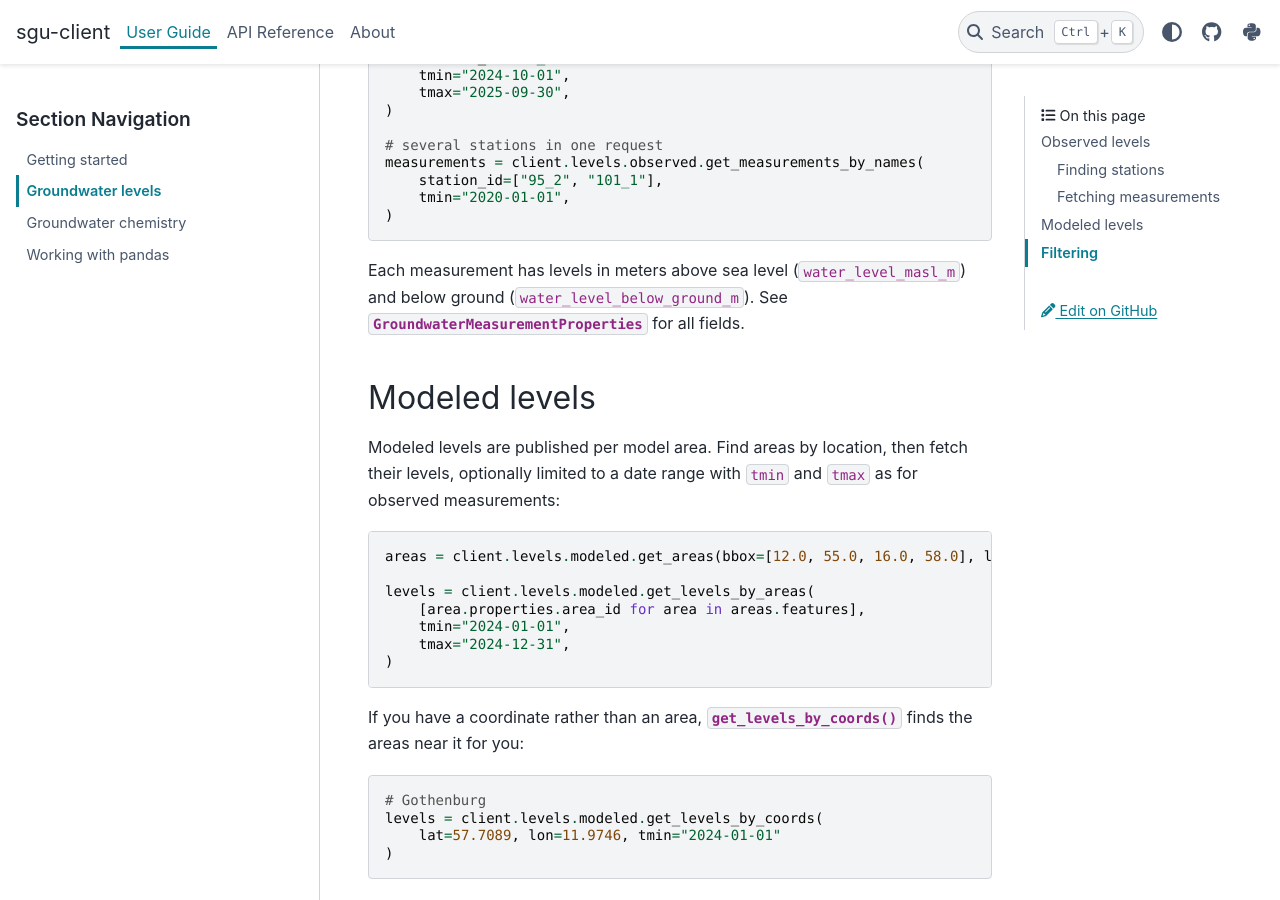
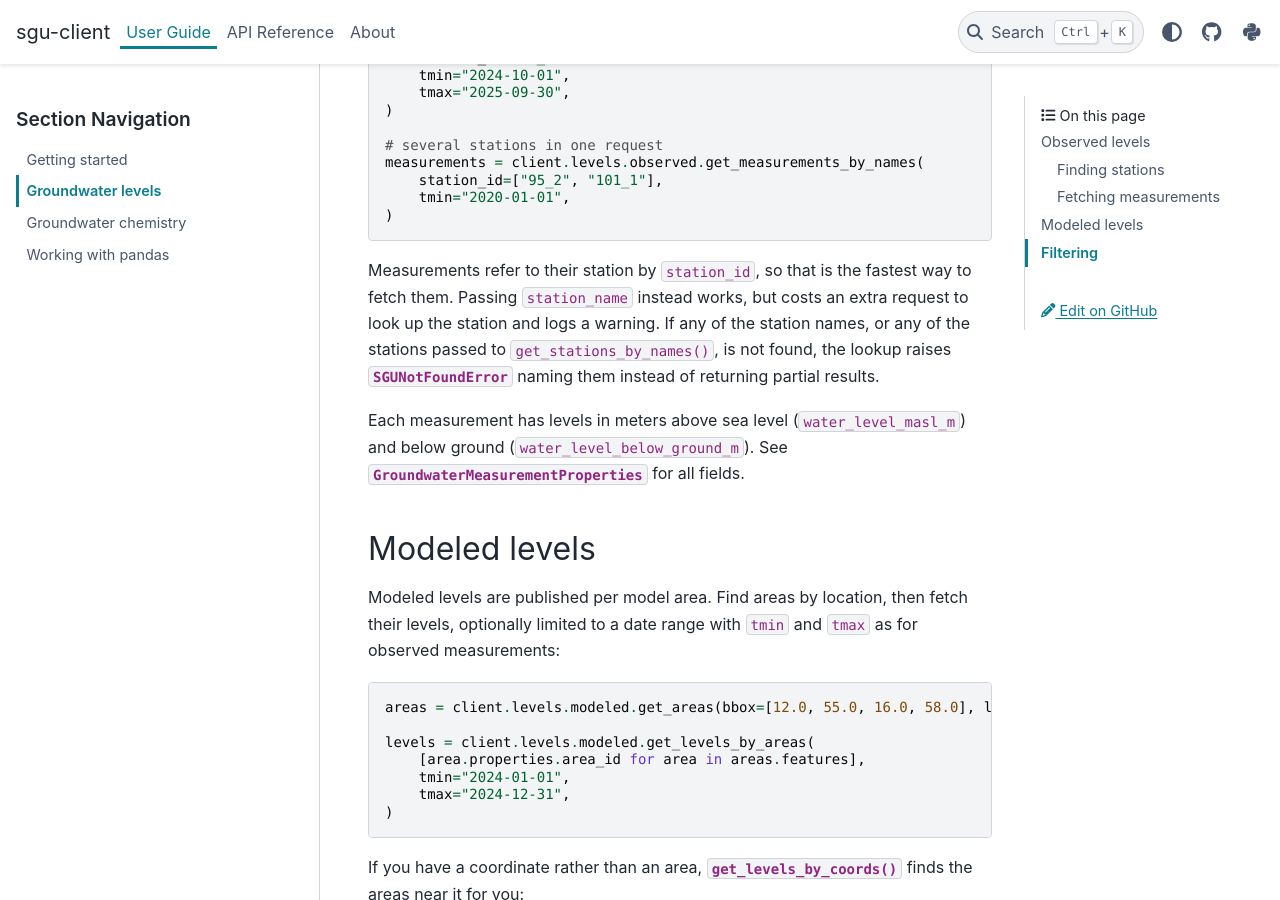
Before and after one commit to officialankan/sgu-client, a Sphinx documentation site: the page built from docs/source/user_guide/levels.md, in a window 1280 px wide and 900 px high, scrolled down 1306 px. Built offline with Sphinx 7.4.7 and the PyData theme 0.15.4, drawn with Linux system fonts in a browser that asks for light colours.

Commit message:
docs: identifier lookups in glossary, user guides and changelog
Adds the Identifier glossary term, documents that missing stations raise
SGUNotFoundError, and records the #61 changes under [Unreleased].

Co-Authored-By: Claude Opus 5.5 <noreply@anthropic.com>

````diff
--- a/docs/source/user_guide/levels.md
+++ b/docs/source/user_guide/levels.md
@@ -64,6 +64,12 @@ measurements = client.levels.observed.get_measurements_by_names(
 )
 ```
 
+Measurements refer to their station by `station_id`, so that is the fastest way to fetch
+them. Passing `station_name` instead works, but costs an extra request to look up the
+station and logs a warning. If any of the station names, or any of the stations passed to
+`get_stations_by_names()`, is not found, the lookup raises
+{class}`~sgu_client.SGUNotFoundError` naming them instead of returning partial results.
+
 Each measurement has levels in meters above sea level (`water_level_masl_m`) and below
 ground (`water_level_below_ground_m`). See
 {class}`~sgu_client.models.observed.GroundwaterMeasurementProperties` for all fields.
````
Also changed, not shown: CHANGELOG.md (+3 -0 lines), GLOSSARY.md (+4 -0 lines), docs/source/user_guide/chemistry.md (+2 -1 lines).
